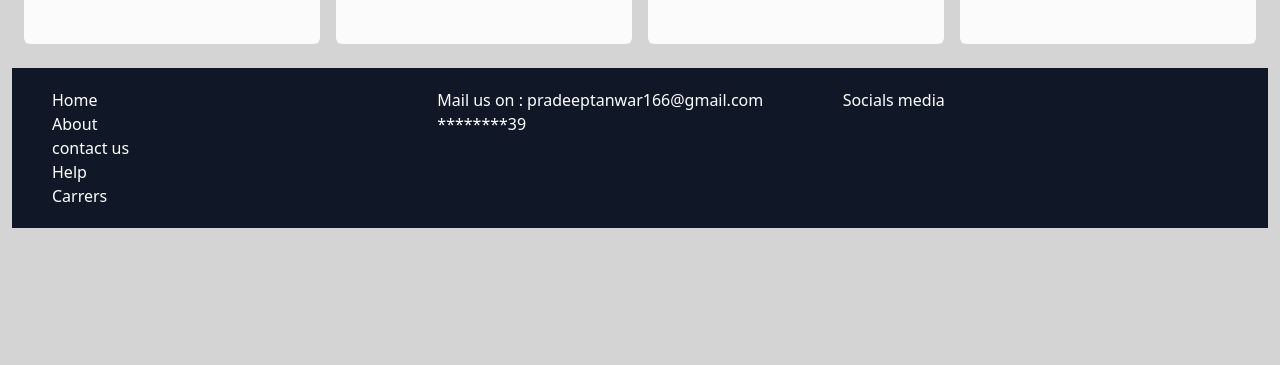
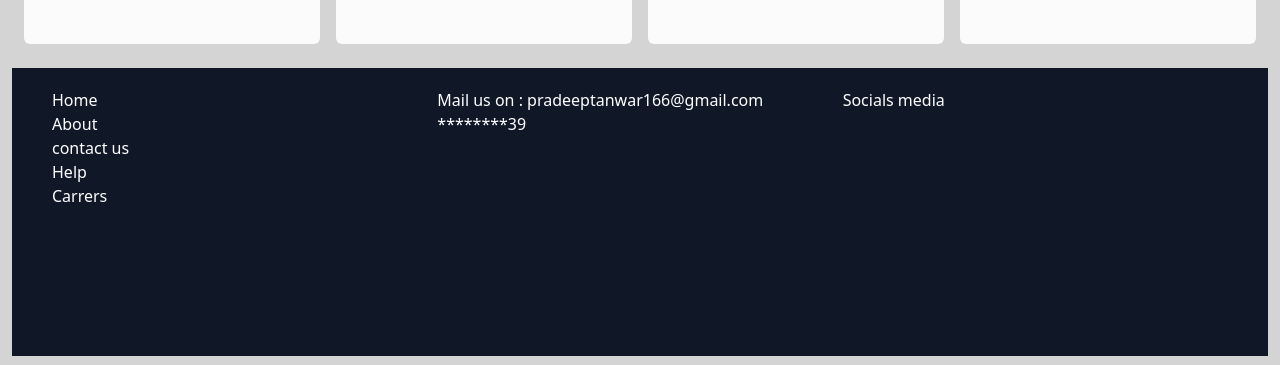
Before and after one commit to pradeep-tanwar166/Indian-mart, a React (Vite) app: page / in a window 1280 px wide. Shown: the part 2552-2917 px from the top of the page. Before the commit the page ends 2792 px from the top, so only its background shows below. Built offline with nearby package versions, Linux system fonts and the light colour scheme; some icons are missing.

Commit message:
Update Footer.jsx

```diff
--- a/src/Components/Footer.jsx
+++ b/src/Components/Footer.jsx
@@ -7,7 +7,7 @@ import FacebookIcon from '@mui/icons-material/Facebook';
 
 function Footer() {
   return (
-    <div className='bg-gray-900 text-white p-5 m-3 grid grid-cols-3'>
+    <div className='min-h-72 bg-gray-900 text-white p-5 m-3 grid grid-cols-3'>
      <div className='px-5'>
         <div className='hover:underline cursor-pointer'>Home</div>
         <div className='hover:underline cursor-pointer'>About</div>
```
